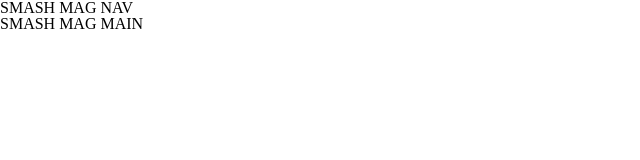
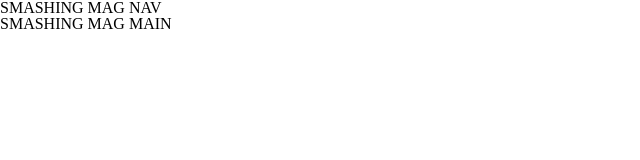
Before and after one commit to MephistoDevelop/smashingmag-clone, a plain HTML site: page index.html in a window 1280 px wide. Shown: the full height of the page, 0-640 px from the left. Drawn offline with Linux system fonts and the light colour scheme.

Commit message:
fixs name

```diff
--- a/index.html
+++ b/index.html
@@ -6,12 +6,12 @@
     <meta http-equiv="X-UA-Compatible" content="ie=edge" />
     <link rel="stylesheet" href="assets/styles.css" />
     <link rel="stylesheet" href="assets/reset.css" />
-    <title>SMASHMAG-CLONE</title>
+    <title>SMASHINGMAG-CLONE</title>
   </head>
   <body>
-    <div class="container nav"><h1>SMASH MAG NAV</h1></div>
+    <div class="container nav"><h1>SMASHING MAG NAV</h1></div>
     <main class="container full-height">
-      <h1>SMASH MAG MAIN</h1>
+      <h1>SMASHING MAG MAIN</h1>
     </main>
   </body>
 </html>
```
Also changed, not shown: 1 other file.
